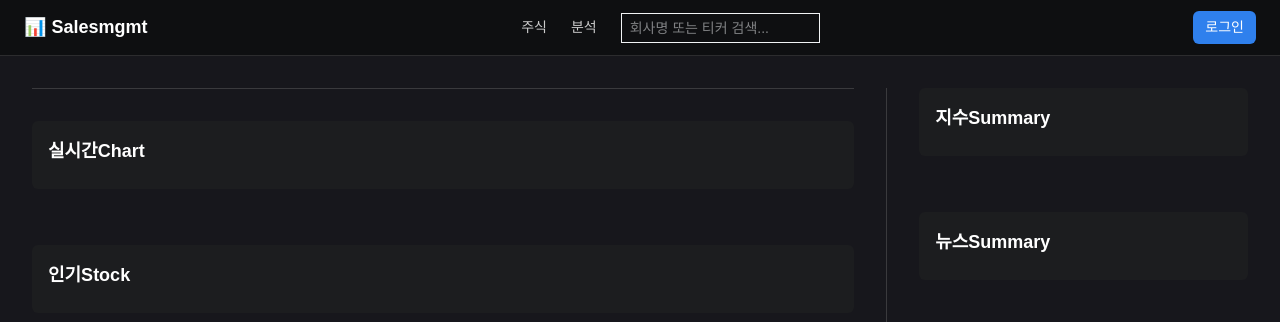
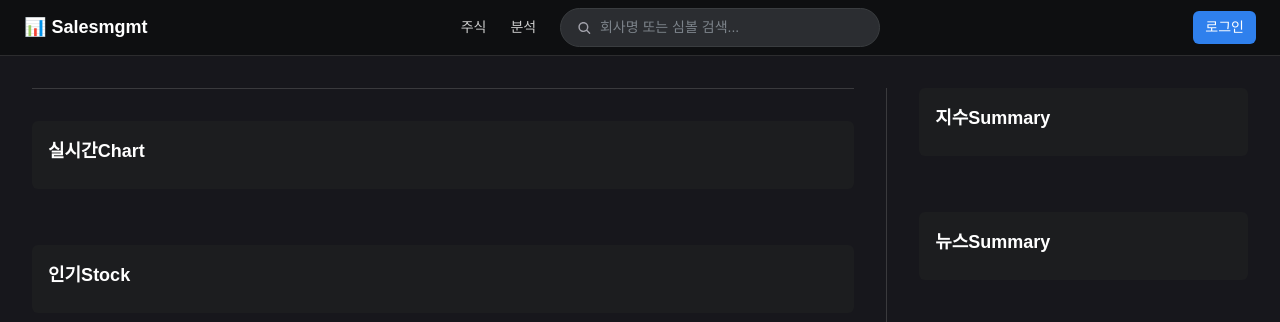
Before and after one commit to GiHoon1123/Finstage-Front, a Next.js app: page / in a window 1280 px wide. Shown: the top 322 px of the page. Built offline with nearby package versions, Linux system fonts and the light colour scheme; no server answers.

Commit message:
feat: symbol input 기능 추가 및 디자인 변경

```diff
--- a/package.json
+++ b/package.json
@@ -18,6 +18,7 @@
     "next": "15.3.0",
     "react": "^19.0.0",
     "react-dom": "^19.0.0",
+    "react-icons": "^5.5.0",
     "socket.io-client": "^4.8.1",
     "zustand": "^5.0.3"
   },
--- a/src/app/assets/css/searchInput.css
+++ b/src/app/assets/css/searchInput.css
@@ -1,20 +1,65 @@
-.search-container {
-  background-color: #1d1e20;
-  border-radius: 12px;
-  padding: 16px;
-  color: #cdd1d5;
+/* 기본 검색창 */
+.search-wrapper {
+  position: relative;
+  display: flex;
+  transition: all 0.3s ease;
+  z-index: 50; /* 더 높게 */
+}
+
+.search-wrapper.focused {
+  transform: scale(1.1); /* 또는 width 110% → 중앙 확장 느낌 */
+  background-color: #2f3135;
+  z-index: 50; /* 더 높게 */
+}
+
+.search-panel {
+  position: absolute;
+  top: calc(100% + 8px); /* input 바로 아래 */
+  left: 0;
   width: 100%;
-  max-width: 640px;
+  background-color: #1f2022;
+  border-radius: 10px;
+  z-index: 100;
+  box-shadow: 0 4px 12px rgba(0, 0, 0, 0.3);
+  text-align: left;
+}
+
+.search-input-wrapper {
+  position: relative;
+  z-index: 100;
+  margin: 0 auto;
+  max-width: 100%;
+}
+
+.search-input-container {
+  display: flex;
+  align-items: center;
+  gap: 8px;
+  padding: 8px 16px;
+  background-color: #2b2d31;
+  border: 1px solid #3a3d40;
+  border-radius: 100px;
+  transition: width 0.3s ease;
+}
+
+.search-input-container.expanded {
+  width: 640px;
+}
+
+.search-input-container.default {
+  width: 320px;
+}
+
+.search-input-icon {
+  color: #a1a1aa;
 }
 
 .search-input {
   width: 100%;
-  background-color: #2b2d31;
+  background-color: transparent;
   color: #f1f3f5;
-  padding: 12px 16px;
   font-size: 0.875rem;
   border: none;
-  border-radius: 8px;
   outline: none;
 }
 
@@ -22,14 +67,28 @@
   color: #7c838a;
 }
 
+/* 어두운 오버레이 */
+.search-input-overlay {
+  position: fixed;
+  inset: 0;
+  background-color: rgba(0, 0, 0, 0.5);
+  z-index: 10;
+  transition: opacity 0.2s ease;
+}
+
+/* 최근 검색 */
 .recent-container {
   margin-top: 8px;
+  margin-bottom: 24px;
 }
 
 .recent-title {
-  font-size: 0.75rem;
-  color: #888e98;
-  margin-bottom: 6px;
+  margin: 0;
+  font-weight: "bold";
+  font-size: 14px;
+  color: #e4e4e5;
+  line-height: 1.45;
+  padding: 8px 4px;
 }
 
 .recent-list {
@@ -51,12 +110,15 @@
   background-color: #3b3d41;
 }
 
+/* 검색 결과 */
 .result-list {
   background-color: #1f2022;
   border-radius: 6px;
   margin-top: 6px;
   max-height: 240px;
   overflow-y: auto;
+  box-shadow: 0 4px 16px rgba(0, 0, 0, 0.3);
+  z-index: 30;
 }
 
 .result-item {
@@ -74,3 +136,17 @@
   background-color: #3c4045;
   font-weight: 500;
 }
+
+.symbol-search-overlay {
+  position: fixed;
+  top: 0;
+  left: 0;
+  width: 100vw;
+  height: 100vh;
+  background-color: rgba(0, 0, 0, 0.5);
+  z-index: 30;
+}
+.symbol-search-panel {
+  position: absolute;
+  z-index: 50; /* 더 높게 */
+}
--- a/src/features/symbolSearch/model/useConfirmHandler.ts
+++ b/src/features/symbolSearch/model/useConfirmHandler.ts
@@ -9,6 +9,7 @@ export function useConfirmHandler(
   symbolList: Symbol[],
   filtered: Symbol[],
   selectedIndex: number,
+  setFocused: (v: boolean) => void,
   setLoading: (v: boolean) => void,
 ) {
   const router = useRouter();
@@ -28,6 +29,7 @@ export function useConfirmHandler(
       setLoading(true);
       await fetchIncomeStatementListToStore(symbol);
       setLoading(false);
+      setFocused(false);
       router.push(`/stocks/${symbol}/analytics`);
     },
     [filtered, selectedIndex, symbolList],
--- /dev/null
+++ b/src/features/symbolSearch/model/useMousedownEffect.ts
@@ -0,0 +1,18 @@
+import { useEffect, RefObject } from "react";
+
+export function useMousedownEffect(
+  ref: RefObject<HTMLElement | null>,
+  setFocused: (v: boolean) => void,
+) {
+  useEffect(() => {
+    const handleClickOutside = (e: MouseEvent) => {
+      if (ref.current && !ref.current.contains(e.target as Node)) {
+        setFocused(false);
+      }
+    };
+    document.addEventListener("mousedown", handleClickOutside);
+    return () => {
+      document.removeEventListener("mousedown", handleClickOutside);
+    };
+  }, [setFocused]);
+}
--- a/src/features/symbolSearch/model/useSymbolSearch.ts
+++ b/src/features/symbolSearch/model/useSymbolSearch.ts
@@ -6,6 +6,7 @@ import { useSelectionLogic } from "./useSelectionLogic";
 import { useAutoScrollEffect } from "./useAutoScrollEffect";
 import { useConfirmHandler } from "./useConfirmHandler";
 import { findSymbolDisplayAndIndex } from "../lib/findSymbolDisplayAndIndex";
+import { useMousedownEffect } from "./useMousedownEffect";
 
 export function useSymbolSearch() {
   // 입력 상태 및 로딩 상태
@@ -19,7 +20,16 @@ export function useSymbolSearch() {
   const { symbolList } = useSymbolListStore();
   const { filtered } = filterSymbolsByQuery(symbolList, query);
 
-  // 선택 인덱스 관리
+  // 입력창
+  const inputRef = useRef<HTMLInputElement | null>(null);
+
+  // 먼저 상태 초기화
+  const [focused, setFocused] = useState(false); // 또는 useSelectionLogic 내부 반환
+
+  // 다음에 useEffect 기반의 훅을 호출
+  useMousedownEffect(inputRef as RefObject<HTMLElement>, setFocused);
+
+  // 리스트 선택 인덱스 관리
   const { selectedIndex, setSelectedIndex } = useSelectionLogic(filtered);
 
   // 리스트 항목 자동 스크롤
@@ -34,6 +44,7 @@ export function useSymbolSearch() {
     symbolList,
     filtered,
     selectedIndex,
+    setFocused,
     setLoading,
   );
 
@@ -75,7 +86,10 @@ export function useSymbolSearch() {
     query,
     setQuery,
     loading,
+    inputRef,
     filtered,
+    focused,
+    setFocused,
     selectedIndex,
     setSelectedIndex,
     selectedItemRef,
--- a/src/features/symbolSearch/types/props.ts
+++ b/src/features/symbolSearch/types/props.ts
@@ -1,8 +1,11 @@
 import type { Symbol } from "@/entities/symbol";
 
-export interface CompanySearchFieldProps {
+export interface SymbolSearchFieldProps {
+  inputRef: React.RefObject<HTMLInputElement | null>;
   query: string;
-  setQuery: (q: string) => void;
+  focused: boolean;
+  setFocused: (v: boolean) => void;
+  setQuery: (v: string) => void;
   onKeyDown: (e: React.KeyboardEvent<HTMLInputElement>) => void;
   clearSelection: () => void;
 }
@@ -18,3 +21,8 @@ export interface CompanySearchRecentListProps {
   recentSymbols: string[];
   onClick: (symbol: string) => void;
 }
+
+export interface SymbolSearchOverlayProps {
+  focused: boolean;
+  setFocused: (v: boolean) => void;
+}
--- a/src/features/symbolSearch/ui/SymbolSearchField.tsx
+++ b/src/features/symbolSearch/ui/SymbolSearchField.tsx
@@ -1,24 +1,38 @@
-import type { CompanySearchFieldProps } from "../types";
+"use client";
+
+import { IoSearch } from "react-icons/io5";
+import type { SymbolSearchFieldProps } from "../types";
 
 export default function SymbolSearchField({
+  inputRef,
   query,
+  focused,
+  setFocused,
   setQuery,
   onKeyDown,
   clearSelection,
-}: CompanySearchFieldProps) {
+}: SymbolSearchFieldProps) {
   return (
-    <div className="flex gap-2 items-center">
+    <div className="search-input-wrapper">
+      <div
+        className={`search-input-container ${focused ? "expanded" : "default"}`}
+      >
+        <IoSearch className="search-input-icon" />
         <input
+          ref={inputRef}
           type="text"
-        className="border px-2 py-1 text-sm w-full"
-        placeholder="회사명 또는 티커 검색..."
+          className="search-input"
+          placeholder="회사명 또는 심볼 검색..."
           value={query}
+          onFocus={() => setFocused(true)}
           onChange={(e) => {
             setQuery(e.target.value);
             clearSelection();
+            setFocused(true);
           }}
           onKeyDown={onKeyDown}
         />
       </div>
+    </div>
   );
 }
--- a/src/features/symbolSearch/ui/SymbolSearchInput.tsx
+++ b/src/features/symbolSearch/ui/SymbolSearchInput.tsx
@@ -2,6 +2,7 @@
 
 import { useSymbolSearch } from "../model/useSymbolSearch";
 import SymbolSearchField from "./SymbolSearchField";
+import SymbolSearchOverlay from "./SymbolSearchOverlay";
 import SymbolSearchRecentList from "./SymbolSearchRecentList";
 import SymbolSearchResultList from "./SymbolSearchResultList";
 
@@ -9,8 +10,10 @@ export default function SymbolSearchInput() {
   const {
     query,
     setQuery,
-    loading,
+    inputRef,
     filtered,
+    focused,
+    setFocused,
     selectedIndex,
     setSelectedIndex,
     selectedItemRef,
@@ -21,28 +24,35 @@ export default function SymbolSearchInput() {
   } = useSymbolSearch();
 
   return (
-    <div>
-      {loading && "조회 중..."}
-
-      <SymbolSearchRecentList
-        recentSymbols={recentSymbols}
-        onClick={handleRecentClick}
-      />
+    <div className="search-wrapper">
+      <SymbolSearchOverlay focused={focused} setFocused={setFocused} />
 
       <SymbolSearchField
+        inputRef={inputRef}
         query={query}
+        focused={focused}
+        setFocused={setFocused}
         setQuery={setQuery}
         onKeyDown={handleKeyDown}
         clearSelection={() => setSelectedIndex(-1)}
       />
 
-      {query && (
-        <SymbolSearchResultList
-          filtered={filtered}
-          selectedIndex={selectedIndex}
-          selectedItemRef={selectedItemRef}
-          onClick={handleItemClick}
-        />
+      {query && focused && (
+        <div className="search-panel">
+          <div className="result-list">
+            <SymbolSearchRecentList
+              recentSymbols={recentSymbols}
+              onClick={handleRecentClick}
+            />
+
+            <SymbolSearchResultList
+              filtered={filtered}
+              selectedIndex={selectedIndex}
+              selectedItemRef={selectedItemRef}
+              onClick={handleItemClick}
+            />
+          </div>
+        </div>
       )}
     </div>
   );
--- /dev/null
+++ b/src/features/symbolSearch/ui/SymbolSearchOverlay.tsx
@@ -0,0 +1,12 @@
+import type { SymbolSearchOverlayProps } from "../types";
+
+export default function SymbolSearchOverlay({
+  focused,
+  setFocused,
+}: SymbolSearchOverlayProps) {
+  if (focused) {
+    return (
+      <div className="symbol-search-overlay" onFocus={() => setFocused(true)} />
+    );
+  }
+}
--- a/src/features/symbolSearch/ui/SymbolSearchRecentList.tsx
+++ b/src/features/symbolSearch/ui/SymbolSearchRecentList.tsx
@@ -1,14 +1,14 @@
 import { CompanySearchRecentListProps } from "../types";
 
-export default function CompanySearchRecentList({
+export default function SymbolSearchRecentList({
   recentSymbols,
   onClick,
 }: CompanySearchRecentListProps) {
   if (recentSymbols.length === 0) return null;
 
   return (
-    <div className="recent-container">
-      <p className="recent-title">최근 검색:</p>
+    <div className="recent-container px-4 ">
+      <p className="recent-title mb-1">최근 검색:</p>
       <ul className="recent-list">
         {recentSymbols.map((symbol) => (
           <li
--- a/src/features/symbolSearch/ui/SymbolSearchResultList.tsx
+++ b/src/features/symbolSearch/ui/SymbolSearchResultList.tsx
@@ -9,7 +9,7 @@ export default function SymbolSearchResultList({
   if (filtered.length === 0) return null;
 
   return (
-    <ul className="result-list">
+    <>
       {filtered.map((symbolItem, idx) => {
         const display = `${symbolItem.name} (${symbolItem.symbol})`;
         return (
@@ -23,6 +23,6 @@ export default function SymbolSearchResultList({
           </li>
         );
       })}
-    </ul>
+    </>
   );
 }
```
Also changed, not shown: 1 other file (tests, documents, lock files or other folders). Lines whose indentation alone changed are shown as unchanged.
